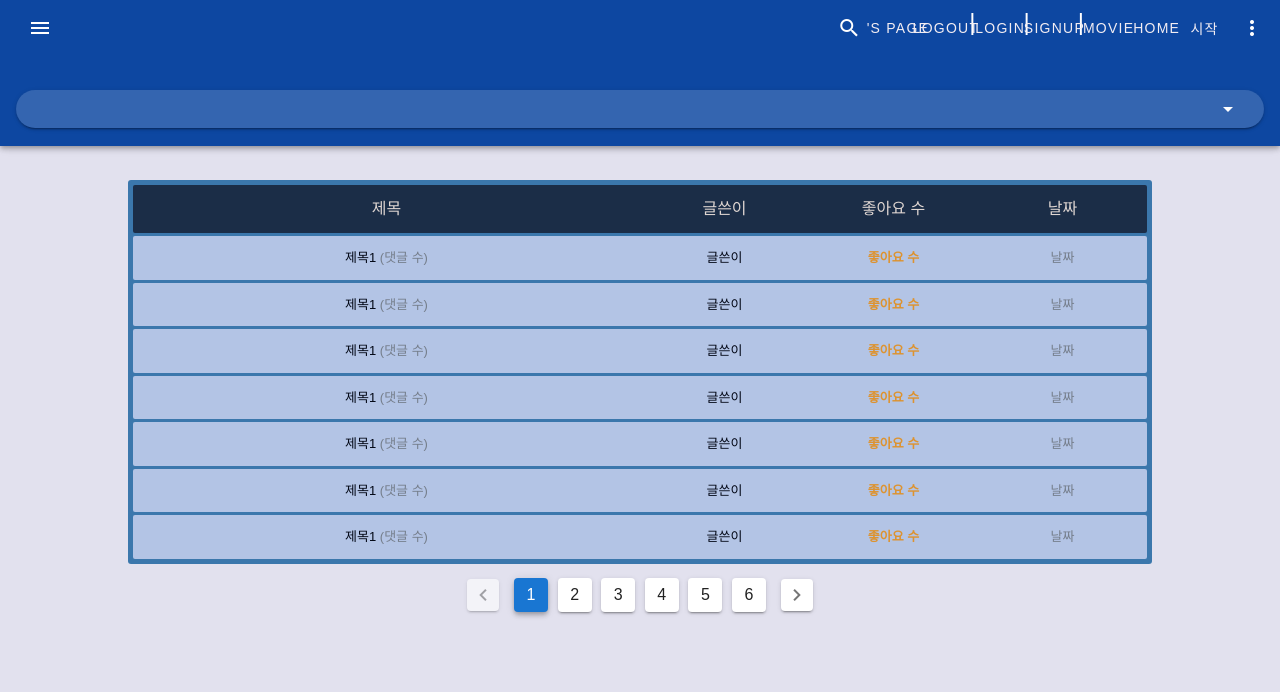
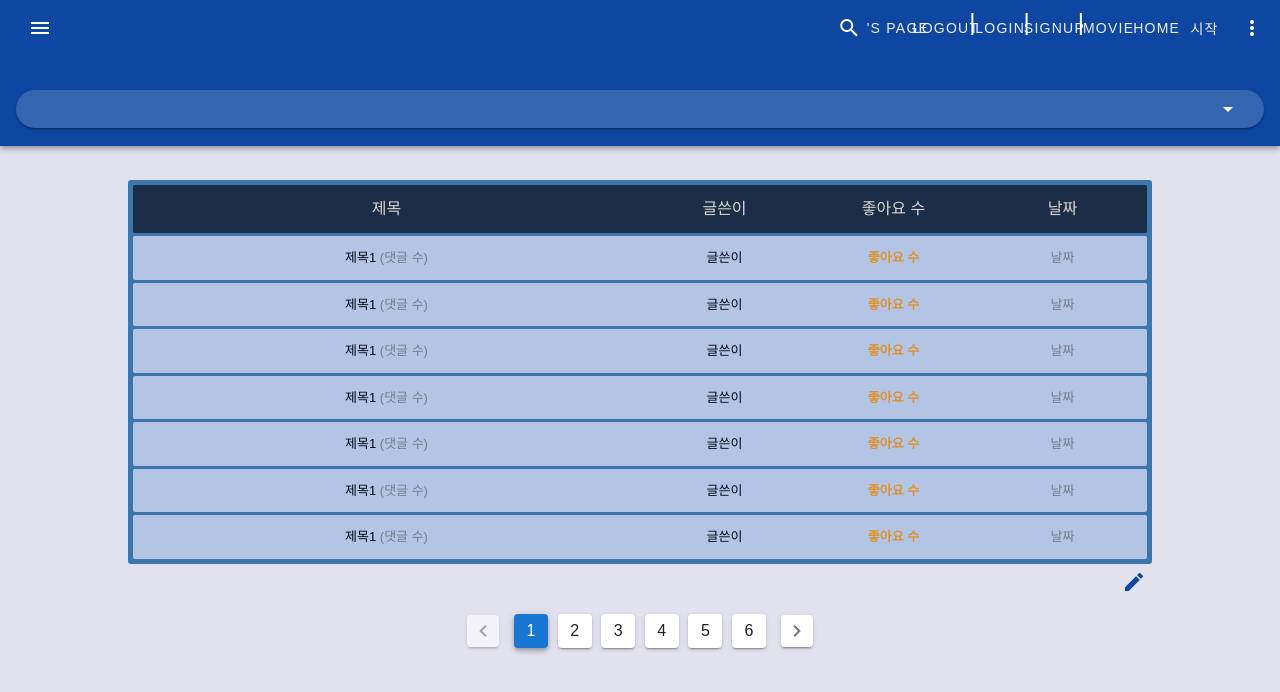
Before and after one commit to CodeAlpacat/FinalPJT-moviePJT-, a Vue app in the folder final_pjt_front/pixaffy/: page /community in a window 1280 px wide. Shown: the top 692 px of the page. Built offline with nearby package versions, Linux system fonts and the light colour scheme; a web font is replaced by a local one; what vue-animejs, vue-carousel-3d would draw is missing.

Commit message:
JH_Update: CommunityView Icon add

```diff
--- a/final_pjt_front/pixaffy/src/views/CommunityView.vue
+++ b/final_pjt_front/pixaffy/src/views/CommunityView.vue
@@ -22,6 +22,14 @@
       <article-view></article-view>
       <article-view></article-view>
       <article-view></article-view>
+    </div>
+    <div style="text-align:right; margin-right:10%">
+      <v-btn
+        icon
+        color="blue darken-4"
+      >
+        <v-icon>mdi-pencil</v-icon>
+      </v-btn>
     </div>
     <div class="text-center">
       <v-pagination
```
